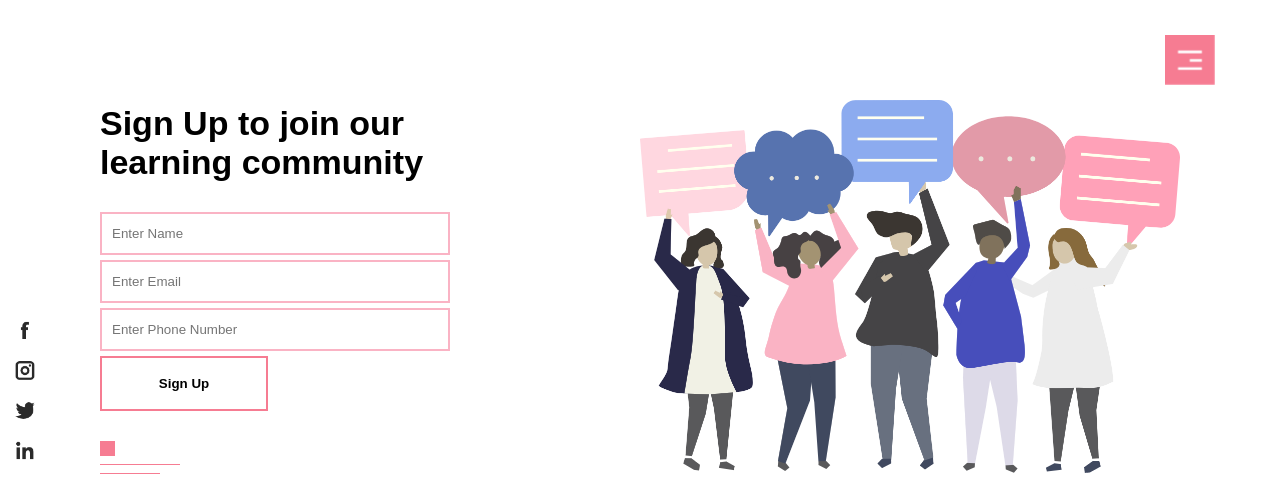
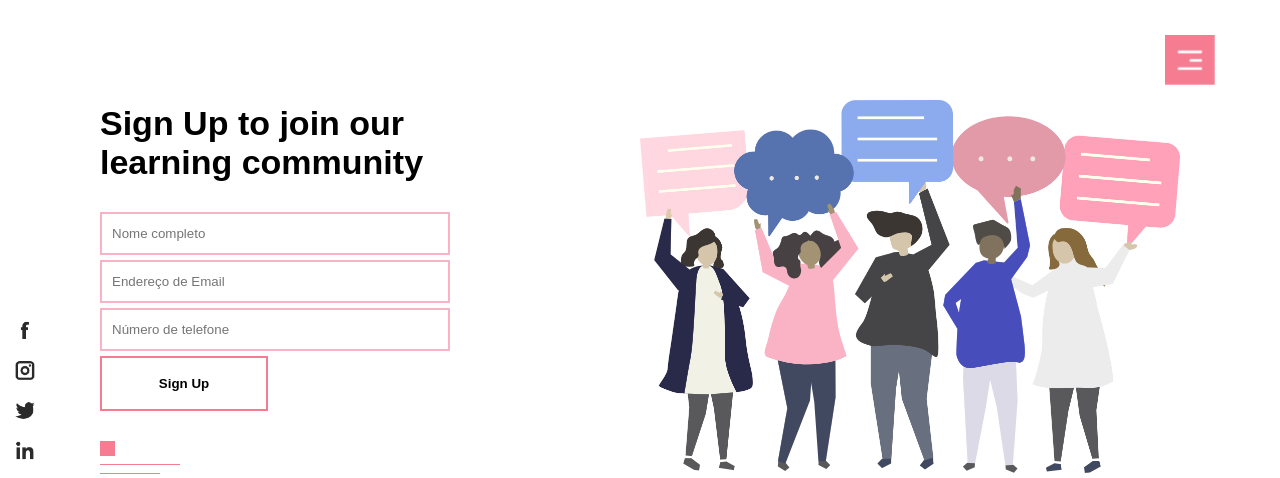
Before and after one commit to Glightman/Blake_Leading, a Python web app: template templates/index.html in a window 1280 px wide. Shown: the top 478 px of the page. Run offline with Jinja, Linux system fonts and the light colour scheme; the template is opened without the code that fills it, so the values that code supplies are empty.

Commit message:
Update index.html

```diff
--- a/templates/index.html
+++ b/templates/index.html
@@ -36,9 +36,9 @@
             <div class="contact-left-col">
                 <h1>Sign Up to join our <br>learning community</h1>
                 <form method="POST">
-                    <input type="text" placeholder="Enter Name" id="nome" name="nome" required>
-                    <input type="email" placeholder="Enter Email" id="email" name="email" required>
-                    <input type="text" placeholder="Enter Phone Number" id="phone" name="phone" required>
+                    <input type="text" placeholder="Nome completo" id="nome" name="nome" required>
+                    <input type="email" placeholder="Endereço de Email" id="email" name="email" required>
+                    <input type="text" placeholder="Número de telefone" id="phone" name="phone" required>
                     <div class="btn-box">
                         <button class="common-btn" type="submit" value="Enviar">Sign Up</button>
                     </div>
```
